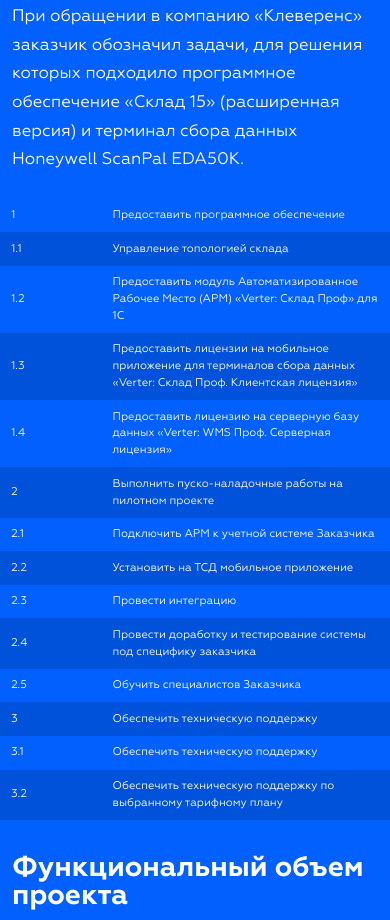
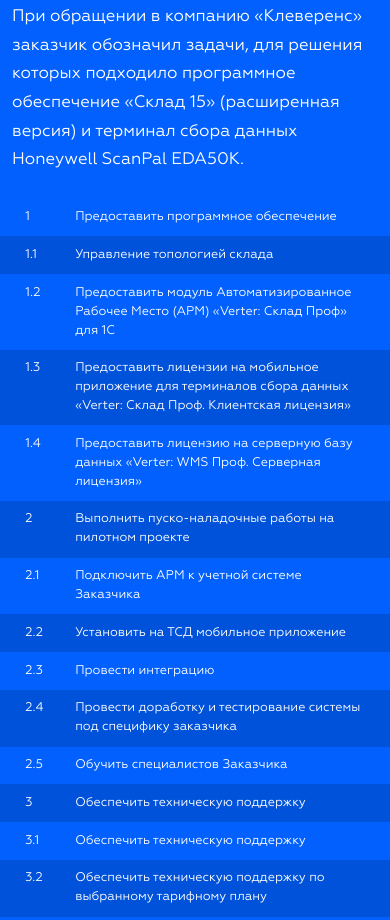
Before and after one commit to ngf93/verter, a plain HTML site: page cases.html in a window 390 px wide. Shown: the part 1793-2713 px from the top of the page. Drawn offline with nearby package versions, Linux system fonts and the light colour scheme.

Commit message:
fix: correct tables

```diff
--- a/css/style.scss
+++ b/css/style.scss
@@ -1603,40 +1603,43 @@ main {
     }
 }
 
+
 .simple-table {
     width: 100%;
     --w: 990px;
-    --w-td-1: 25%;
+    --w-td-1: 100px;
     --offset: calc( (100% - var(--w))/2 + 1em);
     font-size: .9em;
     @media (max-width: 1399px){
         --w: 855px;
+        --w-td-1: 90px;
     }
     @media (max-width: 1199px){
         --w: 720px;
+        --w-td-1: 80px;
     }
     @media (max-width: 991px){
-        --w-td-1: 20%;
+        --w-td-1: 70px;
     }
     @media (max-width: 767px){
         --w: 540px;
+        --w-td-1: 60px;
     }
     @media (max-width: 575px){
         --offset: 1em;
-        --w-td-1: 26%;
-        font-size: .8em;
+        --w-td-1: 50px;
     }
     tr {
+        display: flex;
+        padding: 0 var(--offset);
         &:nth-child(even){background-color: #0052db;}
         td {
-            box-sizing: border-box;
+            display: block;
             padding: .75em 1em;
+            flex: 1;
             &:first-child {
-                padding-left: var(--offset);
                 width: var(--w-td-1);
-            }
-            &:last-child {
-                padding-right: var(--offset);
+                flex: inherit;
             }
         }
     }
```
Also changed, not shown: css/style.css, css/style.min.css, 2 other files.
